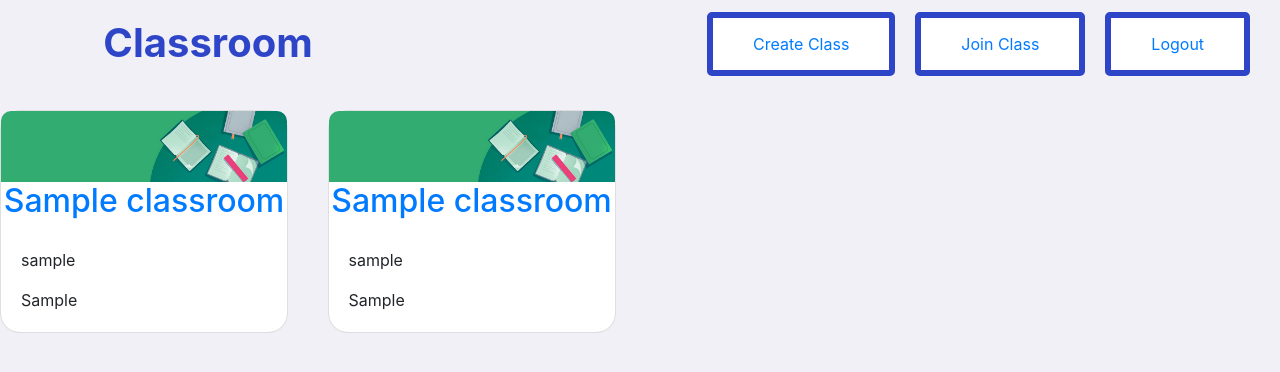
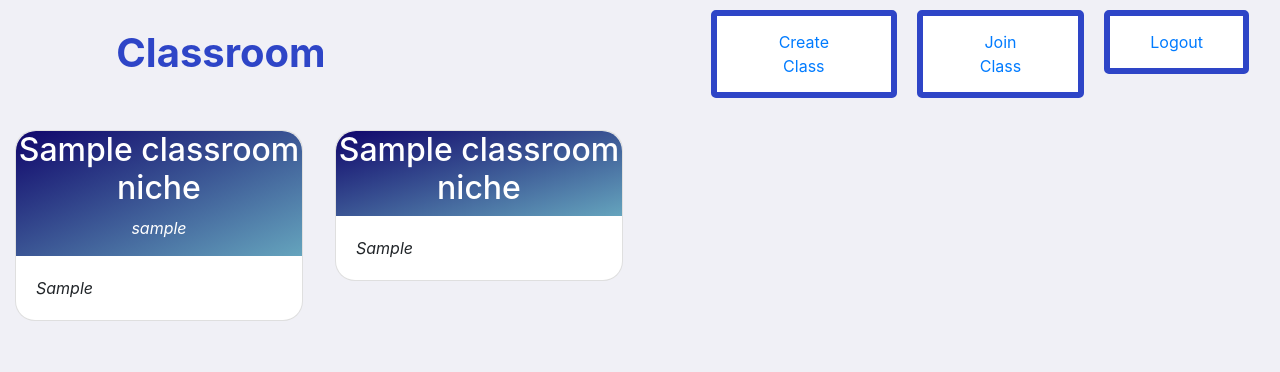
Before and after one commit to Aafiya-H/Classroom, a Django app: page /home/ in a window 1280 px wide. Shown: the top 372 px of the page. Run offline with Django 3.2, Linux system fonts and the light colour scheme; a user stored in the database is signed in; tables that the repository leaves empty hold one stand-in row (values such as "Sample post").

Commit message:
changed class cards, added option for uneroll and delete class

```diff
--- a/base/templates/base/hamburger.html
+++ b/base/templates/base/hamburger.html
@@ -5,51 +5,36 @@
     <meta charset="UTF-8">
     <meta name="viewport" content="width=device-width, initial-scale=1.0">
     <link rel="stylesheet" type="text/css" href="{% static 'css/hamburger.css' %}">
+    <link rel="stylesheet" type="text/css" href="{% static 'css/card.css' %}">
     {% block head %}
     {% endblock %}
     <link rel="stylesheet" href="https://cdn.jsdelivr.net/npm/bootstrap@4.5.3/dist/css/bootstrap.min.css" integrity="sha384-TX8t27EcRE3e/ihU7zmQxVncDAy5uIKz4rEkgIXeMed4M0jlfIDPvg6uqKI2xXr2" crossorigin="anonymous">
     <script src="https://code.jquery.com/jquery-3.5.1.slim.min.js" integrity="sha384-DfXdz2htPH0lsSSs5nCTpuj/zy4C+OGpamoFVy38MVBnE+IbbVYUew+OrCXaRkfj" crossorigin="anonymous"></script>
     <script src="https://cdn.jsdelivr.net/npm/bootstrap@4.5.3/dist/js/bootstrap.bundle.min.js" integrity="sha384-ho+j7jyWK8fNQe+A12Hb8AhRq26LrZ/JpcUGGOn+Y7RsweNrtN/tE3MoK7ZeZDyx" crossorigin="anonymous"></script>
     <script src="{% static 'js/modalforms.js' %}"></script>
+
   </head>
-<body>
-    <!-- <a class="mytoplogo"> Classroom </a>
-    <div class="logout_button">
-      <img class="plus_button" src="{% static 'images/plus.svg' %}"/>
-    </div>
-    <div class="logout_button">
-      <button class="mybtn myinfo mybtn-active"><a href="{% url 'logout' %}">Logout</a></button>
-    </div> -->
+<body class="container-fluid">
+  <div>
     <nav class="navbar navbar-expand-lg navbar-light navbar_custom">
       <a class="navbar-brand" href="#" style="font-size:250% !important; color:#2e45c7 !important; margin-left: 7%; margin-right: 30%"><b>Classroom</b></a>
       <div class="collapse navbar-collapse" id="navbarSupportedContent">
           <ul class="navbar-nav mr-auto">
             <li class="nav-item active">
               <a href="#"><button class="mybtn myinfo mybtn-active"><a href="{% url 'create_class' %}">Create Class</a></button></a>
-              <!-- <a href="#"><button class="mybtn myinfo mybtn-active"><a href="{% url 'create_class' %}">Create Class</a></button></a> -->
             </li>
             <li class="nav-item active">
-              <a href="#"><button class="mybtn myinfo mybtn-active"><a href="{% url 'create_class' %}">Join Class</a></button></a>
+              <a href="#"><button class="mybtn myinfo mybtn-active"><a href="{% url 'join_class' %}">Join Class</a></button></a>
             </li>
             <li class="nav-item active">
               <a href="#"><button class="mybtn myinfo mybtn-active"><a href="{% url 'logout' %}">Logout</a></button></a>
             </li>
           </ul>
-            <!-- <li class="nav-item dropdown">
-              <a class="nav-link dropdown-toggle" href="#" id="navbarDropdown" role="button" data-toggle="dropdown" aria-haspopup="true" aria-expanded="false">
-                Dropdown
-              </a>
-              <div class="dropdown-menu" aria-labelledby="navbarDropdown">
-                <a class="dropdown-item" href="#">Action</a>
-                <a class="dropdown-item" href="#">Another action</a>
-                <div class="dropdown-divider"></div>
-                <a class="dropdown-item" href="#">Something else here</a>
-              </div>
-            </li> -->
+
       </div>
     </nav>
     <br>
-    <div class="modal" tabindex="-1" id="add_class">
+    <!-- <div class="modal" tabindex="-1" id="add_class">
       <div class="modal-dialog">
         <div class="modal-content">
           <div class="modal-header">
@@ -58,8 +43,8 @@
               <span aria-hidden="true">&times;</span>
             </button>
           </div>
-          <div class="modal-body">
-            asdasdasd
+           <div class="modal-body">
+            Django project modal testing
           </div>
           <div class="modal-footer">
             <button type="button" class="btn btn-secondary" data-dismiss="modal">Close</button>
@@ -67,23 +52,10 @@
           </div>
         </div>
       </div>
-    </div>
+    </div> -->
 
-    <!-- <nav role="navigation">
-        <div id="menuToggle">
-          <input type="checkbox" />
-          <span></span>
-          <span></span>
-          <span></span>
-          <ul id="menu">
-            <a href="#"><li>Class 1</li></a>
-            <a href="#"><li>Class 2</li></a>
-            <a href="#"><li>Class 3</li></a>
-            <a href="#"><li>Class 4</li></a>
-          </ul>
-        </div>
-      </nav> -->
       {% block hamburger %}
       {% endblock %}
+    </div>
     </body>
 </html>
--- a/base/templates/base/home.html
+++ b/base/templates/base/home.html
@@ -11,19 +11,15 @@
             {% if forloop.counter|divisibleby:4 %}
                     <div class="col-md-3">
                         <div class="card custom_card card-margin" style="width: 18rem;">
-                            <div class="d-flex flex-wrap align-items-center justify-content-center card-background">
-                                <img class="card-img-top card-background" src="{% static 'images/home_page/img_bookclub.jpg' %}"/>
-                                <div class="img-overlay"><a href="{% url 'render_class' id=mapping.classroom_id.id %}"><h2>{{ mapping.classroom_id.classroom_name }}</a> </h2> </div>
-                            </div>
-                            <div class="card-body">
-                            <!-- <p class="card-text">{{ mapping.classroom_id.classroom_name }}</p> -->
-                            {% if mapping.teacher_id %}
-                                <p class="card-text">{{ mapping.teacher_id}}</p>
-                            {% else %}
-                                <p class="card-text">{{ mapping.student_id }}</p>
-                            {% endif %}
-                            <p class="card-text">{{ mapping.classroom_id.classroom_id.code }}</p>
-                            <p class="card-text">{{ mapping.classroom_id.section }}</p>
+                            <!-- <div> -->
+                                    <div class="img-as-background">
+                                        <a href="{% url 'render_class' id=mapping.classroom_id.id %}"><h2 class="class-name-style">{{ mapping.classroom_id.classroom_name }} upar</h2> </a>
+                                        {% if mapping.teacher_id %}
+                                            <p class="section-style"><i>{{ mapping.teacher_id}}</i></p>
+                                        {% endif %}
+                                    </div>
+                            <!-- </div> -->
+                            <div class="card-body card-text"><i>{{ mapping.classroom_id.section }}</i>
                             </div>
                         </div>
                     </div>
@@ -33,24 +29,20 @@
     <div class="row">
     {% endif %}
             {% else %}
-                <div class="col-md-3">
-                    <div class="card custom_card" style="width: 18rem;">
-                        <div class="d-flex flex-wrap align-items-center justify-content-center card-background">
-                            <img class="card-img-top card-background" src="{% static 'images/home_page/img_bookclub.jpg' %}"/>
-                            <div class="img-overlay"><a href="{% url 'render_class' id=mapping.classroom_id.id %}"><h2>{{ mapping.classroom_id.classroom_name }}</a> </h2> </div>
-                        </div>
-                        <div class="card-body">
-                        <!-- <p class="card-text">{{ mapping.classroom_id.classroom_name }}</p> -->
-                        {% if mapping.teacher_id %}
-                            <p class="card-text">{{ mapping.teacher_id}}</p>
-                        {% else %}
-                            <p class="card-text">{{ mapping.student_id }}</p>
-                        {% endif %}
-                        <p class="card-text">{{ mapping.classroom_id.classroom_id.code }}</p>
-                        <p class="card-text">{{ mapping.classroom_id.section }}</p>
-                        </div>
-                    </div>
+            <div class="col-md-3">
+                <div class="card custom_card card-margin" style="width: 18rem;">
+                    <!-- <div> -->
+                            <div class="img-as-background">
+                                <a href="{% url 'render_class' id=mapping.classroom_id.id %}"><h2 class="class-name-style">{{ mapping.classroom_id.classroom_name }} niche</h2> </a>
+                                {% if mapping.teacher_id %}
+                                    <p class="section-style"><i>{{ mapping.teacher_id}}</i></p>
+                                {% endif %}
+                            </div>
+                    <!-- </div> -->
+
+                    <div class="card-body card-text"><i>{{ mapping.classroom_id.section }}</i></div>
                 </div>
+            </div>
             {% endif %}
         {% endfor %}
     </div>
--- a/static/css/card.css
+++ b/static/css/card.css
@@ -3,6 +3,23 @@
     display: flex;
     flex-direction: column;
     border: 1px blue solid;
+}
+
+.img-as-background{
+    background-image: linear-gradient(to bottom right, rgb(16, 6, 107), rgb(101, 164, 189));
+    border-radius: 20px 20px 0px 0px !important;
+    /* resize:both; */
+    /* background: rgb(25, 131, 48); */
+}
+
+.class-name-style{
+    text-align: center;
+    color: white;
+}
+
+.section-style{
+    text-align: center;
+    color: white;
 }
 
 .myheader {
@@ -39,9 +56,6 @@ position: absolute;
 z-index: 1;
 }
 
-.card-background{
-    border-radius: 10px 10px 0px 0px !important;
-}
 
 .card-margin{
     margin-right: 50px !important;
```
Also changed, not shown: base/templates/base/base_class.html (+14 -0 lines).
